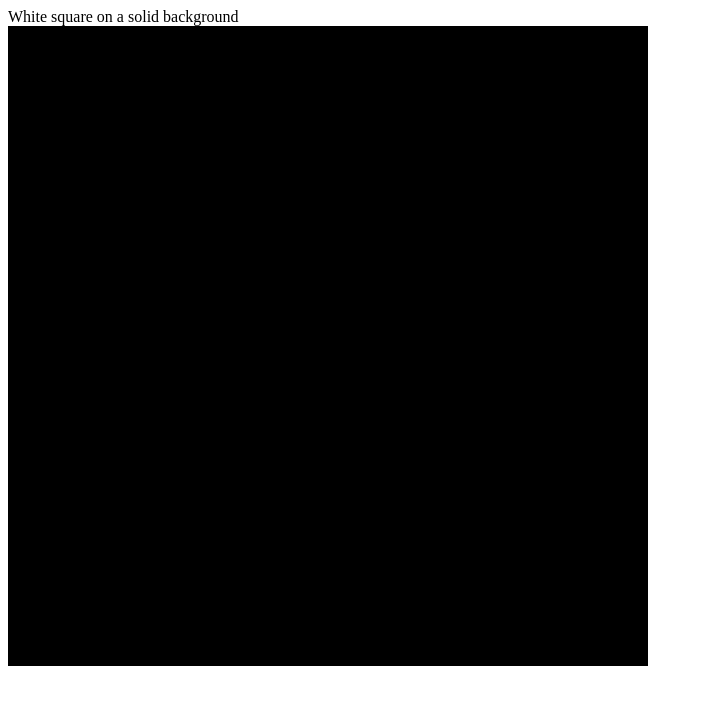
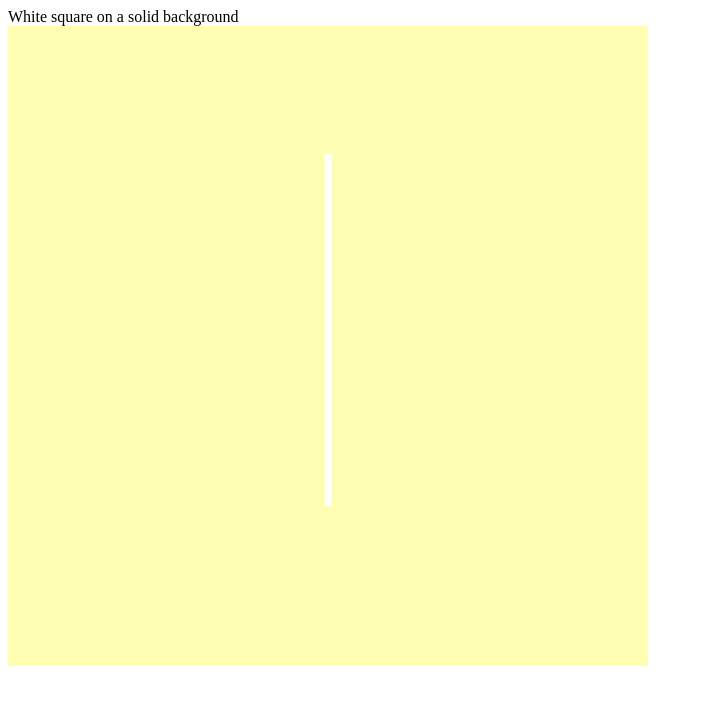
Before and after one commit to beyzakoroglu/WebGL_Umbrella, a plain HTML site: page index.html in a window 1280 px wide. Shown: the whole page, without its empty margins (0-703 px from the left). Drawn offline with Linux system fonts and the light colour scheme.

Commit message:
error has been fixed about creating shader program

```diff
--- a/index.html
+++ b/index.html
@@ -3,12 +3,13 @@
 <head>
     <title>Umbrella</title>
     <meta charset="utf-8">
-    <meta name="viewport" content="width=device-width, initial-scale=1"></meta>
+    <meta name="viewport" content="width=device-width, initial-scale=1">
+    <script src="js/initialize.js" defer></script>
+    <script src="js/shaders.js" defer></script>
     <script src="js/umbrella.js" defer></script>
-    <script src="js/shaders.js" defer></script>
 </head>
 <body>
-<div>White square on a solid background</div>
-<canvas id="glCanvas" width="640" height="640"></canvas>
+    <div>White square on a solid background</div>
+    <canvas id="glCanvas" width="640" height="640"></canvas>
 </body>
 </html>
--- a/js/initialize.js
+++ b/js/initialize.js
@@ -1,43 +1,47 @@
-function loadShader(gl, type, source) {
+function createShader(gl, type, source) {
     const shader = gl.createShader(type);
 
     gl.shaderSource(shader, source);
     gl.compileShader(shader);
 
     if (!gl.getShaderParameter(shader, gl.COMPILE_STATUS)) {
-        alert('An error occurred while compiling shaders: ' + gl.getShaderInfoLog(shader));
+        console.error(
+            `An error occurred while compiling the ${type === gl.VERTEX_SHADER ? 'vertex' : 'fragment'} shader: `,
+            gl.getShaderInfoLog(shader)
+        );
         gl.deleteShader(shader);
         return null;
     }
-
     return shader;
 }
 
-function initShaderProgram(gl, vsSource, fsSource) {
-    const vertexShader = loadShader(gl, gl.VERTEX_SHADER, vsSource);
-    const fragmentShader = loadShader(gl, gl.FRAGMENT_SHADER, fsSource);
+function createShaderProgram(gl, vertexSource, fragmentSource) {
+    const vertexShader = createShader(gl, gl.VERTEX_SHADER, vertexSource);
+    const fragmentShader = createShader(gl, gl.FRAGMENT_SHADER, fragmentSource);
 
-    const shaderProgram = gl.createProgram();
-    gl.attachShader(shaderProgram, vertexShader);
-    gl.attachShader(shaderProgram, fragmentShader);
-    gl.linkProgram(shaderProgram);
-
-    if (!gl.getShaderParameter(shaderProgram, gl.LINK_STATUS)) {
-        alert('Unable to initialize the shader program: ' + gl.getProgramInfoLog(shaderProgram));
+    if(!vertexShader || !fragmentShader) {
+        console.error('Shader creation failed.');
         return null;
     }
 
-    return shaderProgram;
+    const program = gl.createProgram();
+    gl.attachShader(program, vertexShader);
+    gl.attachShader(program, fragmentShader);
+    gl.linkProgram(program);
+
+    if (!gl.getProgramParameter(program, gl.LINK_STATUS)) {
+        console.log('Unable to initialize the shader program: ', gl.getProgramInfoLog(program));
+        gl.deleteProgram(program);  // Delete the program
+        return null;
+    }
+    return program;
 }
 
 function initBuffer(gl, positions) {
     const positionBuffer = gl.createBuffer();
 
     gl.bindBuffer(gl.ARRAY_BUFFER, positionBuffer);
-
     gl.bufferData(gl.ARRAY_BUFFER, new Float32Array(positions), gl.STATIC_DRAW);
 
-    return {
-        position: positionBuffer
-    };
+    return positionBuffer;
 }
--- a/js/shaders.js
+++ b/js/shaders.js
@@ -1,5 +1,4 @@
 const vertexShaderSource = `
-
     attribute vec4 a_position;
 
     void main() {
@@ -8,7 +7,9 @@ const vertexShaderSource = `
 `;
 
 const fragmentShaderSource = `
+    precision mediump float;
+    uniform vec4 u_color;
     void main() {
-        gl_FragColor = vec4(1.0, 1.0, 1.0, 1.0);
+        gl_FragColor = u_color;
     }
 `;
--- a/js/umbrella.js
+++ b/js/umbrella.js
@@ -1,20 +1,12 @@
-"use strict";
+const canvas = document.querySelector('canvas');
+const gl = canvas.getContext('webgl2');
 
-main();
-
-function main() {
-    const canvas = document.querySelector('#glCanvas');
-    const gl = canvas.getContext('webgl');
-
-    if(!gl) {
-        alert("Unable to initialize WebGL!");
-        return;
-    }
-
-    gl.clearColor(0.0, 0.0, 0.0, 1.0);
+gl.viewport(0, 0, canvas.width, canvas.height);
+gl.clearColor(1.0, 1.0, 0.7, 1.0);
 gl.clear(gl.COLOR_BUFFER_BIT);
 
-    const program = initShaderProgram(gl, vertexShaderSource, fragmentShaderSource);
+// Create shader program
+const program = createShaderProgram(gl, vertexShaderSource, fragmentShaderSource);
 gl.useProgram(program);
 
 // Umbrella body
@@ -25,36 +17,18 @@ function main() {
     0.01,  0.6   // top right corner
 ]);
 
-    // Bézier curve for top of the umbrella body
-    const upperHandleCurve = calculateBezierCurve(
-        { x: -0.01, y: 0.6 }, // top left corner
-        { x: 0.0, y: 0.9 },   // control point
-        { x: 0.01, y: 0.6 }   // top right corner
-    );
+// Initialize buffer and store the data
+const buffer = initBuffer(gl, handleBodyVertices);
+gl.bindBuffer(gl.ARRAY_BUFFER, buffer);
+gl.bufferData(gl.ARRAY_BUFFER, handleBodyVertices, gl.STATIC_DRAW);
 
-    const umbrellaBodyVertices = new Float32Array([
-        ...handleBodyVertices,
-        ...upperHandleCurve
-    ])
+// Link the shader attribute
+const positionLocation = gl.getAttribLocation(program, 'a_position');
+gl.enableVertexAttribArray(positionLocation);
+gl.vertexAttribPointer(positionLocation, 2, gl.FLOAT, false, 0, 0);
 
-    // Initialize buffer and draw
-    const buffer = initBuffer(gl, umbrellaBodyVertices);
-    gl.bindBuffer(gl.ARRAY_BUFFER, buffer);
-    const aPosition = gl.getAttribLocation(program, 'aPosition');
-    gl.enableVertexAttribArray(aPosition);
-    gl.vertexAttribPointer(aPosition, 2, gl.FLOAT, false, 0, 0);
-
-    // Draw the umbrella body
-    gl.drawArrays(gl.TRIANGLE_STRIP, 0, umbrellaBodyVertices.length / 2);
-
-}
-
-function calculateBezierCurve(p0, p1, p2, segments = 30) {
-    const vertices = [];
-    for (let t = 0; t <= 1; t += 1 / segments) {
-        const x = (1 - t) * (1 - t) * p0.x + 2 * (1 - t) * t * p1.x + t * t * p2.x;
-        const y = (1 - t) * (1 - t) * p0.y + 2 * (1 - t) * t * p1.y + t * t * p2.y;
-        vertices.push(x, y);
-    }
-    return vertices;
-}
+// A triangle strip is used to draw the handle as a rectangle
+const colorLocation = gl.getUniformLocation(program, 'a_color');
+gl.uniform4f(colorLocation, 0.55, 0.27, 0.07, 1.0); // Brown
+gl.vertexAttribPointer(positionLocation, 2, gl.FLOAT, false, 0, 0);
+gl.drawArrays(gl.TRIANGLE_STRIP, 0, handleBodyVertices.length / 2);
```
Lines whose indentation alone changed are shown as unchanged.
